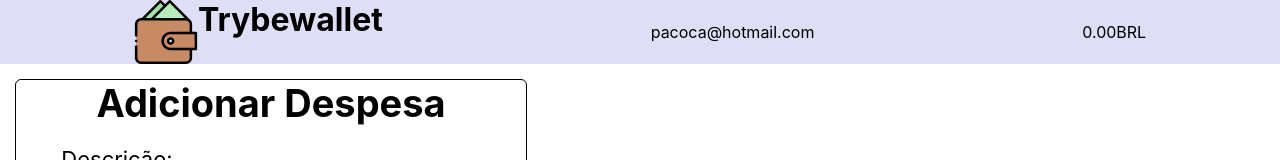
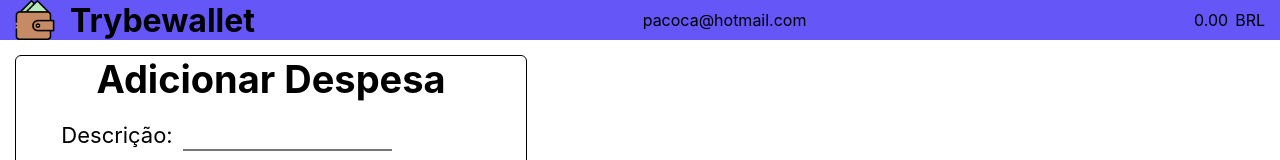
Before and after one commit to CaioMorato/TrybeWallet, a React (Create React App) app: page /carteira in a window 1280 px wide. Shown: the top 160 px of the page. Built offline with nearby package versions, Linux system fonts and the light colour scheme; no server answers.

Commit message:
começando estilizaçao da wallet

```diff
--- a/src/components/WalletHeader.js
+++ b/src/components/WalletHeader.js
@@ -10,25 +10,19 @@ class WalletHeader extends React.Component {
     let pacoca = 0;
 
     if (totalExpenses.length > 0) {
-      pacoca = totalExpenses.reduce(
-        (acc, curr) => (
-          Number(curr.value * curr.exchangeRates[curr.currency].ask) + acc),
-        0,
-      );
+      pacoca = totalExpenses.reduce((acc, curr) => Number(curr.value * curr.exchangeRates[curr.currency].ask) + acc, 0);
     }
 
     return (
       <header className="wallet-header">
         <div className="logo-container">
-          <img src={ wallet } alt="" />
+          <img src={wallet} alt="" />
           <h1>Trybewallet</h1>
         </div>
-        <span data-testid="email-field">
-          {userMail}
-        </span>
+        <span>{userMail}</span>
         <div className="info-container">
-          <span data-testid="total-field">{pacoca.toFixed(2)}</span>
-          <span data-testid="header-currency-field">BRL</span>
+          <span>{pacoca.toFixed(2)}</span>
+          <span className="currency-field">BRL</span>
         </div>
       </header>
     );
--- a/src/styles/Wallet.css
+++ b/src/styles/Wallet.css
@@ -1,16 +1,27 @@
 .wallet-header {
+  display: flex;
+  justify-content: space-between;
   align-items: center;
-  background-color: #dedef7;
-  display: flex;
-  justify-content: space-around;
-  margin: auto auto 15px;
+  background-color: #6456f7;
 }
 
 .logo-container {
   display: flex;
+  justify-content: center;
+  align-items: center;
+}
+
+.logo-container img {
+  width: 40px;
+  margin: 0 15px;
 }
 
 .info-container {
   display: flex;
   justify-content: space-around;
 }
+
+.currency-field {
+  margin-right: 15px;
+  margin-left: 7px;
+}
```
